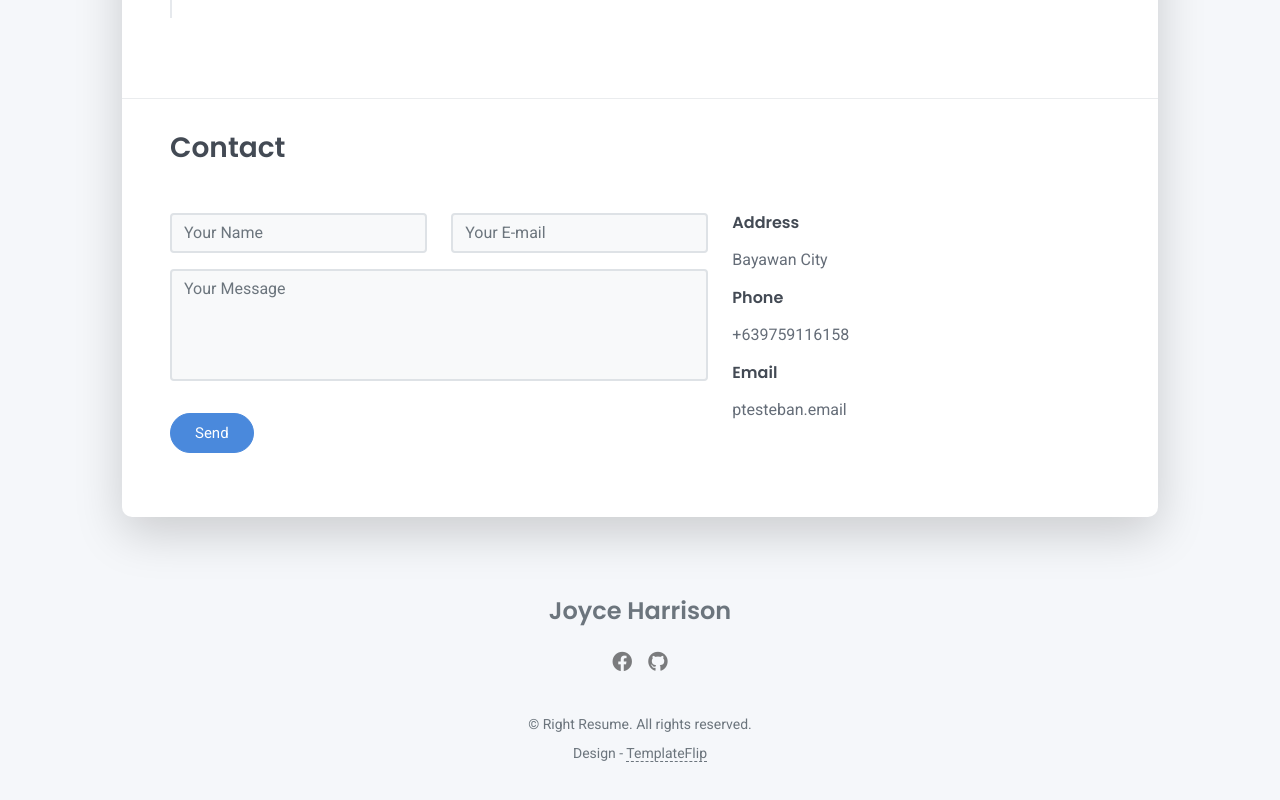
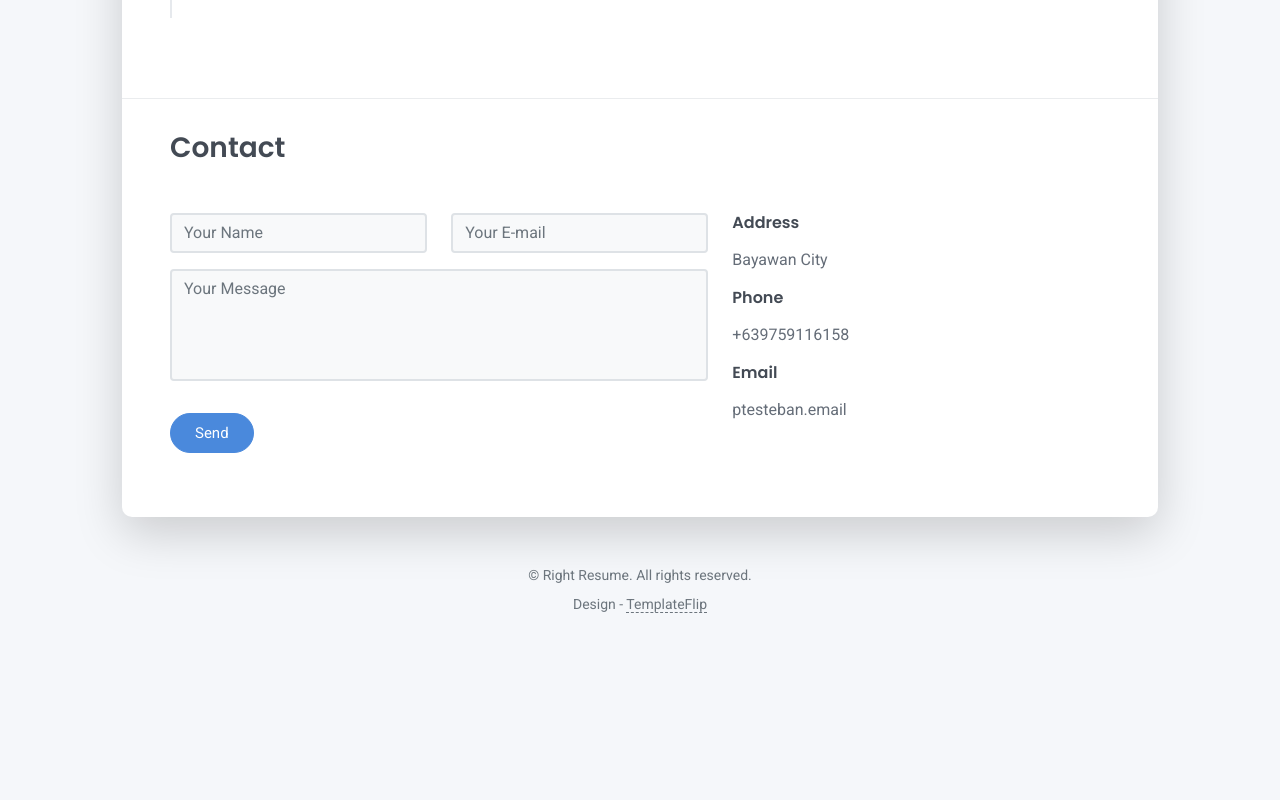
Before and after one commit to ptesteban/ptesteban.email, a plain HTML site: page index.html in a window 1280 px wide. Shown: the part 2512-3312 px from the top of the page. After the commit the page ends 3175 px from the top, so only its background shows below. Drawn offline with Linux system fonts and the light colour scheme.

Commit message:
Update index.html

```diff
--- a/index.html
+++ b/index.html
@@ -243,22 +243,7 @@
 </div></div>
     </div>
     <footer class="pt-4 pb-4 text-muted text-center d-print-none">
-      <div class="container">
-        <div class="my-3">
-          <div class="h4">Joyce Harrison</div>
-          <div class="footer-nav">
-            <nav role="navigation">
-              <ul class="nav justify-content-center">
 
-                <li class="nav-item"><a class="nav-link" href="https://www.facebook.com/templateflip" title="Facebook"><i class="fab fa-facebook"></i><span class="menu-title sr-only">Facebook</span></a>
-                </li>
-
-                <li class="nav-item"><a class="nav-link" href="https://github.com/templateflip" title="Github"><i class="fab fa-github"></i><span class="menu-title sr-only">Github</span></a>
-                </li>
-              </ul>
-            </nav>
-          </div>
-        </div>
         <div class="text-small">
           <div class="mb-1">&copy; Right Resume. All rights reserved.</div>
           <div>Design - <a href="https://templateflip.com/" target="_blank">TemplateFlip</a></div>
```
